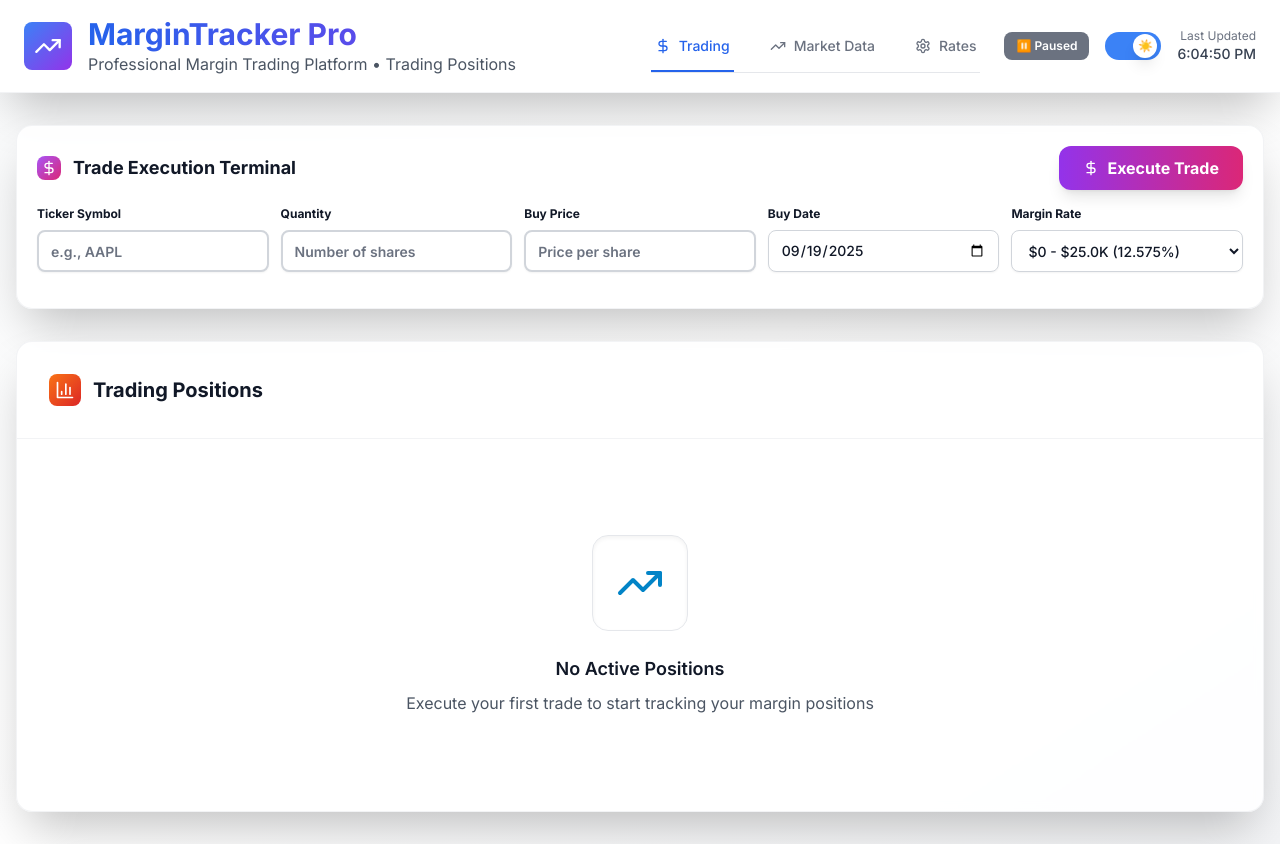
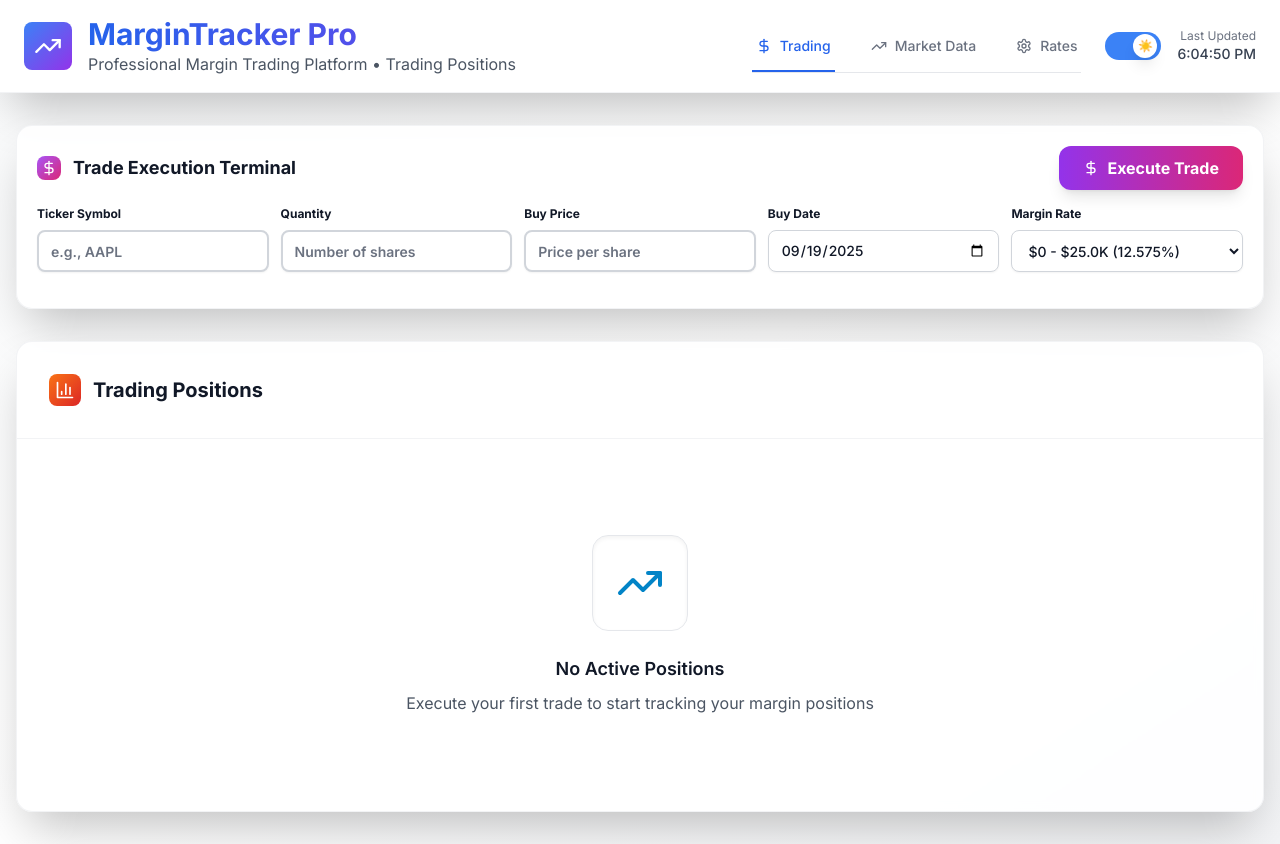
Before and after one commit to WiesHerd/MarginTrackerPro, a React (Vite) app: page / in a window 1280 px wide. Built offline with nearby package versions, Linux system fonts and the light colour scheme; the HTML template or start-up script is replaced by a standard one.

Commit message:
chore(ui): remove Live/Paused toggle; auto-manage real-time updates based on open trades and active screen

```diff
--- a/src/App.tsx
+++ b/src/App.tsx
@@ -428,6 +428,17 @@ const App: React.FC = () => {
     }
   };
 
+  // Auto-manage real-time updates: start when there are open trades and we're on trading screen; stop otherwise
+  useEffect(() => {
+    const hasOpenTrades = trades.some(t => !t.sellPrice);
+    if (activeScreen === 'trading' && hasOpenTrades && !priceUpdateInterval) {
+      startRealTimePriceUpdates();
+    }
+    if ((activeScreen !== 'trading' || !hasOpenTrades) && priceUpdateInterval) {
+      stopRealTimePriceUpdates();
+    }
+  }, [activeScreen, trades, priceUpdateInterval]);
+
   const deleteTrade = (id: string) => {
     const updatedTrades = trades.filter(trade => trade.id !== id);
     saveTrades(updatedTrades);
@@ -593,28 +604,9 @@ const App: React.FC = () => {
                    </nav>
                  </div>
 
-                 {/* Control Panel - Real-time Toggle, Dark Mode Toggle and Last Updated */}
-                 <div className="flex items-center space-x-4">
-                   {/* Real-time Price Updates Toggle */}
-                   <button
-                     onClick={() => {
-                       if (priceUpdateInterval) {
-                         stopRealTimePriceUpdates();
-                       } else {
-                         startRealTimePriceUpdates();
-                       }
-                     }}
-                     className={`px-3 py-1.5 rounded-lg text-xs font-semibold transition-all duration-300 ${
-                       priceUpdateInterval
-                         ? 'bg-green-500 text-white hover:bg-green-600'
-                         : 'bg-gray-500 text-white hover:bg-gray-600'
-                     }`}
-                     title={priceUpdateInterval ? 'Stop real-time updates' : 'Start real-time updates'}
-                   >
-                     {priceUpdateInterval ? '🟢 Live' : '⏸️ Paused'}
-                   </button>
-
-                   {/* Dark/Light Mode Toggle */}
+                {/* Control Panel - Dark Mode Toggle */}
+                <div className="flex items-center space-x-4">
+                  {/* Dark/Light Mode Toggle */}
                    <button
                      onClick={() => {
                        const newMode = !isDarkMode;
@@ -673,7 +665,6 @@ const App: React.FC = () => {
                   isDarkMode ? 'text-slate-400' : 'text-gray-600'
                 }`}>
                   Real-time margin trading performance
-                  {priceUpdateInterval && <span className="ml-2 text-green-400">🟢 Live Updates</span>}
                   <span className="ml-2 text-blue-400">📈 Market Data</span>
                 </p>
               </div>
```
